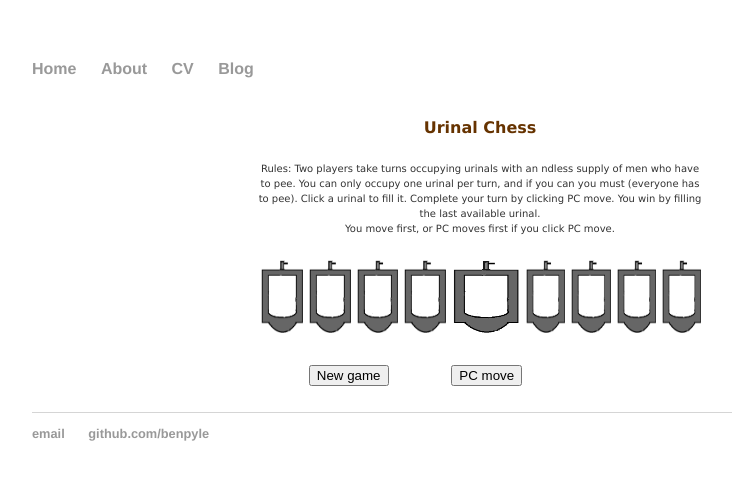
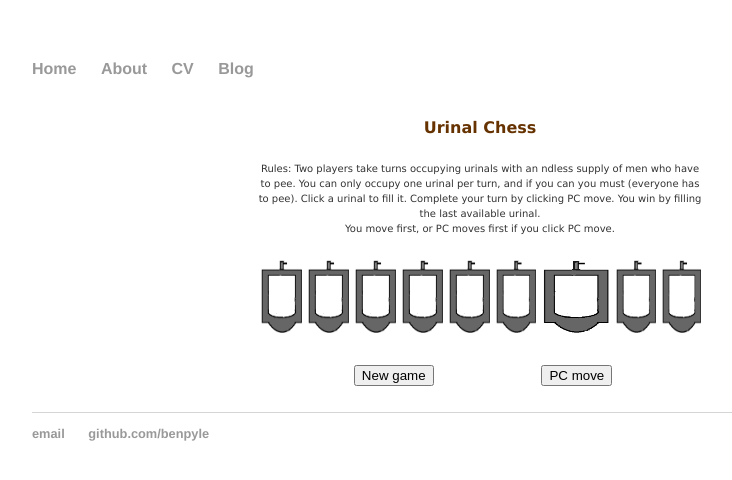
Before and after one commit to BenPyle/BenPyle.github.io, a Jekyll site: the page built from urinal_chess/index.html, in a window 1280 px wide. Shown: the top 480 px of the page, without its empty margins (160-892 px from the left). Built offline with Jekyll 4.4.1, drawn with Linux system fonts in a browser that asks for light colours.

Commit message:
Update index.html

```diff
--- a/urinal_chess/index.html
+++ b/urinal_chess/index.html
@@ -94,7 +93,7 @@
 <td width="50" height="73"><img onclick="player_draught(9)" SRC="urinal.gif" style="width:100%;height:100%;"></td>
 </div>
 <tr align="center" valign="middle">
-<td height="70" colspan="7"><input name="button2" type="button" class="button" onClick="new_game()" value="New game">
+<td height="70" colspan="9"><input name="button2" type="button" class="button" onClick="new_game()" value="New game">
 &nbsp; </td>
 <td height="70"><input name="button2" type="button" class="button2" onClick="computer_draught()" value="PC move">
 </td>
```
Also changed, not shown: other parts of urinal_chess/index.html (+12 -13 lines).
